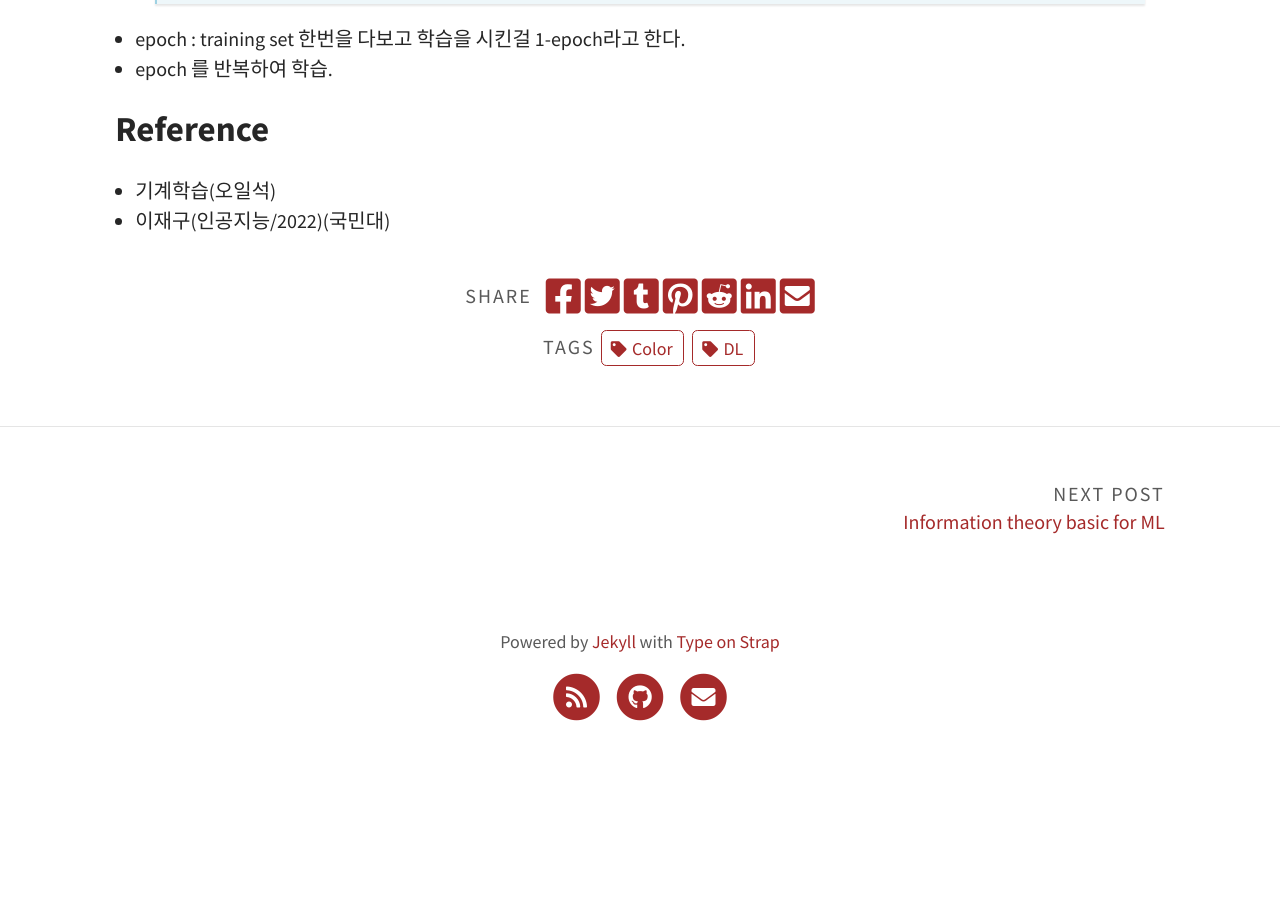
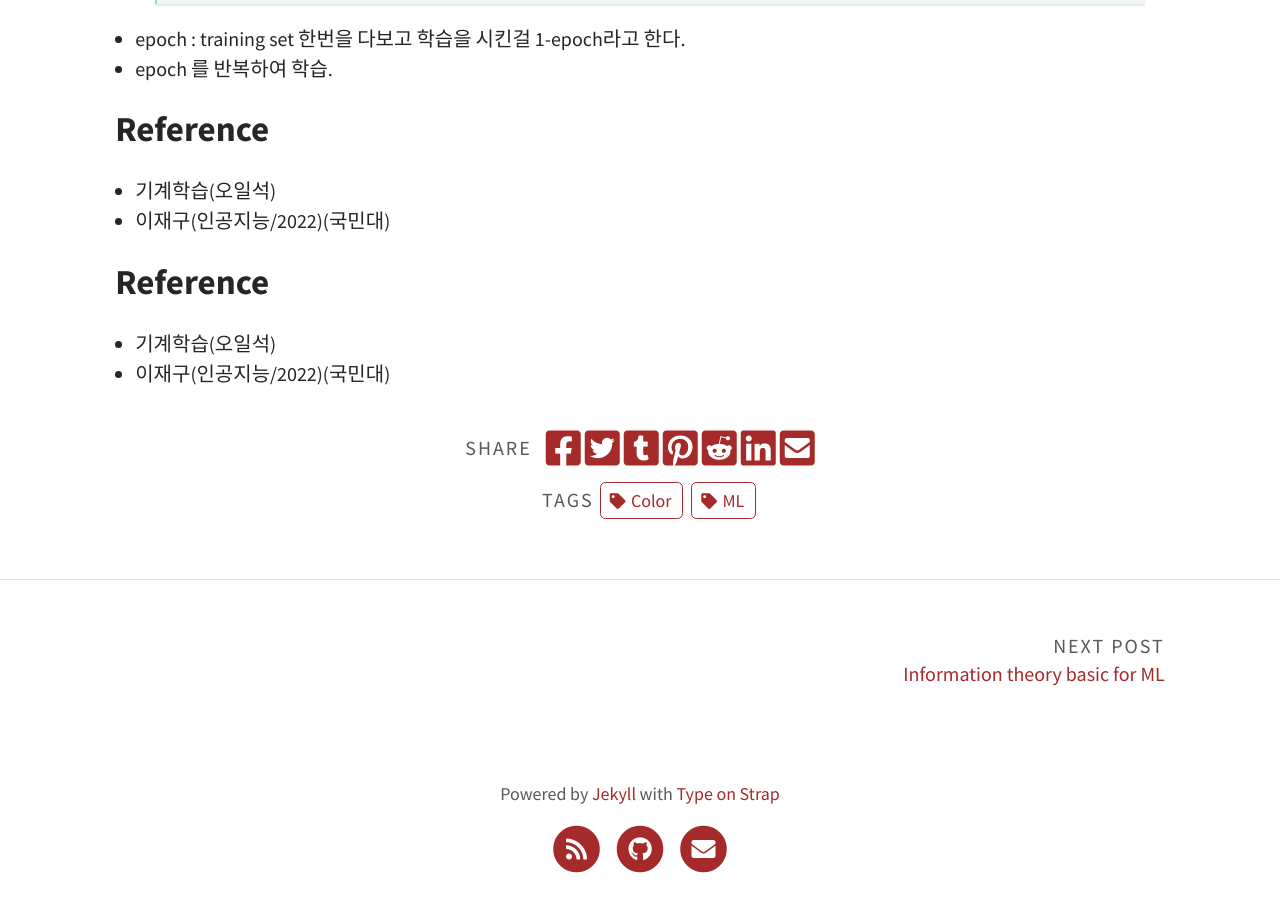
Before and after one commit to Ahnho/Ahnho.github.io, a Jekyll site: the page built from _posts/2022-10-19-opimization.md, in a window 1280 px wide and 900 px high, scrolled down 2836 px. Built offline with Jekyll 4.4.1, drawn with Linux system fonts in a browser that asks for light colours; before the commit the page ends 3595 px from its top, so only the background shows below that.

Commit message:
Update 2022-10-19-opimization.md

```diff
--- a/_posts/2022-10-19-opimization.md
+++ b/_posts/2022-10-19-opimization.md
@@ -1,7 +1,7 @@
 ---
 layout: post
 title: Optimization basic for ML
-tags: [DL, Color]
+tags: [ML, Color]
 color: brown
 author: Ahnho
 excerpt_separator: <!--more-->
@@ -32,7 +32,7 @@ excerpt_separator: <!--more-->
 - 그리고 우리는 global minia를 찾고 있지만 local minia를 찾고 만족하는 경우가 많다.
 ex)
 
-<img src= "/_image/PDF_1.png" width="800px" height="150px" title="image"/>
+<img src= "/image/PDF_1.png" width="800px" height="150px" title="image"/>
 
 ![[Screenshot_2022-10-10_14-34-58.png]]
 
@@ -74,7 +74,9 @@ Hessian matrix : 2차 미분 행렬
 - epoch : training set 한번을 다보고 학습을 시킨걸 1-epoch라고 한다.
 - epoch 를 반복하여 학습.
 
-
+## Reference
+- 기계학습(오일석)
+- 이재구(인공지능/2022)(국민대)
 
 ## Reference
 - 기계학습(오일석)
```
